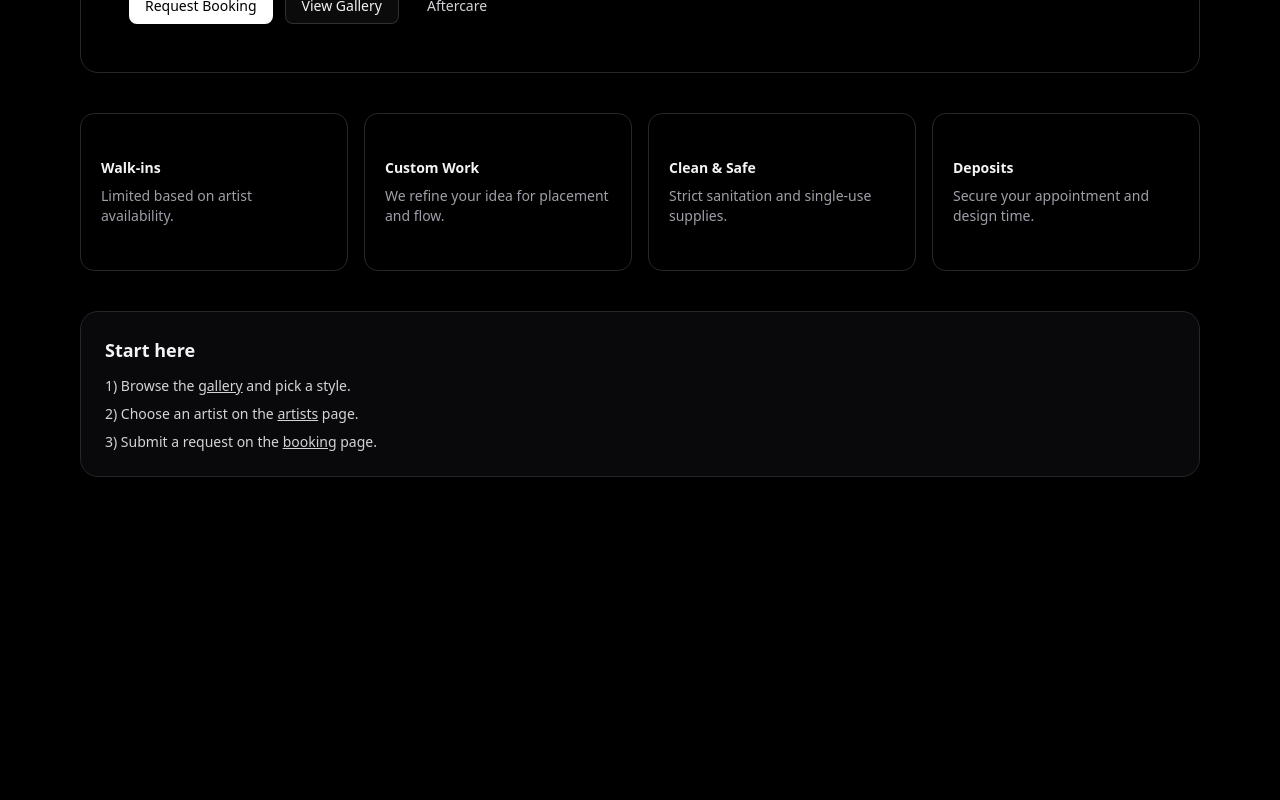
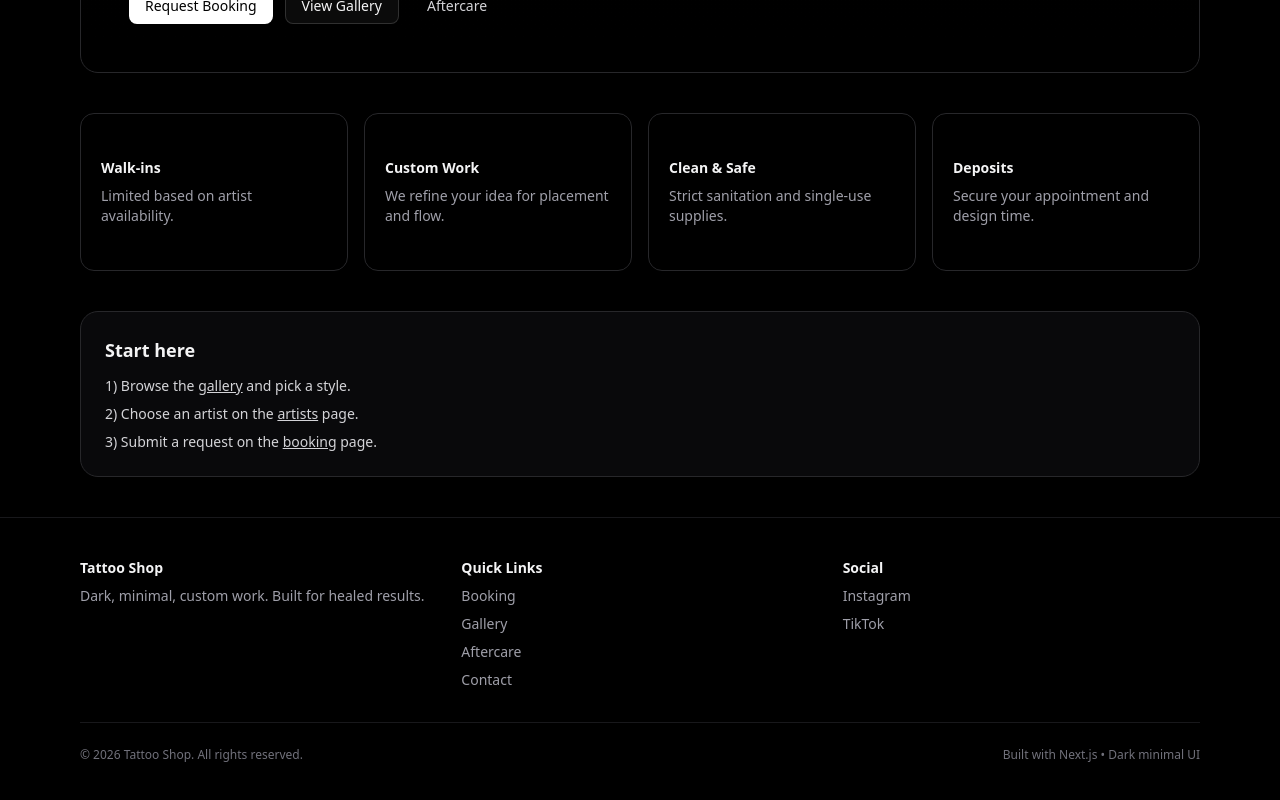
Before and after one commit to belonsavon-sys/tattoo-shop-website, a Next.js app: page / in a window 1280 px wide. Shown: the part 402-1202 px from the top of the page. Before the commit the page ends 919 px from the top, so only its background shows below. Built offline with nearby package versions, Linux system fonts and the light colour scheme.

Commit message:
feat: add site footer

```diff
--- a/app/layout.tsx
+++ b/app/layout.tsx
@@ -58,7 +58,51 @@ export default function RootLayout({
           </div>
         </header>
 
-        <div className="mx-auto max-w-6xl px-4 py-10">{children}</div>
+        <div className="mx-auto max-w-6xl px-4 py-10 min-h-[calc(100vh-64px)]">
+          {children}
+        </div>
+
+        <footer className="border-t border-zinc-900 bg-black">
+          <div className="mx-auto max-w-6xl px-4 py-10">
+            <div className="grid gap-6 md:grid-cols-3">
+              <div className="space-y-2">
+                <div className="text-sm font-semibold text-zinc-100">Tattoo Shop</div>
+                <p className="text-sm text-zinc-400">
+                  Dark, minimal, custom work. Built for healed results.
+                </p>
+              </div>
+
+              <div className="space-y-2">
+                <div className="text-sm font-semibold text-zinc-100">Quick Links</div>
+                <div className="flex flex-col gap-2 text-sm text-zinc-400">
+                  <a className="hover:text-white" href="/booking">Booking</a>
+                  <a className="hover:text-white" href="/gallery">Gallery</a>
+                  <a className="hover:text-white" href="/aftercare">Aftercare</a>
+                  <a className="hover:text-white" href="/contact">Contact</a>
+                </div>
+              </div>
+
+              <div className="space-y-2">
+                <div className="text-sm font-semibold text-zinc-100">Social</div>
+                <div className="flex flex-col gap-2 text-sm text-zinc-400">
+                  <a className="hover:text-white" href="https://instagram.com/" target="_blank" rel="noreferrer">
+                    Instagram
+                  </a>
+                  <a className="hover:text-white" href="https://tiktok.com/" target="_blank" rel="noreferrer">
+                    TikTok
+                  </a>
+                </div>
+              </div>
+            </div>
+
+            <div className="mt-8 flex flex-col gap-2 border-t border-zinc-900 pt-6 text-xs text-zinc-500 md:flex-row md:items-center md:justify-between">
+              <div>© {new Date().getFullYear()} Tattoo Shop. All rights reserved.</div>
+              <div>
+                Built with Next.js • Dark minimal UI
+              </div>
+            </div>
+          </div>
+        </footer>
       </body>
     </html>
   );
```
